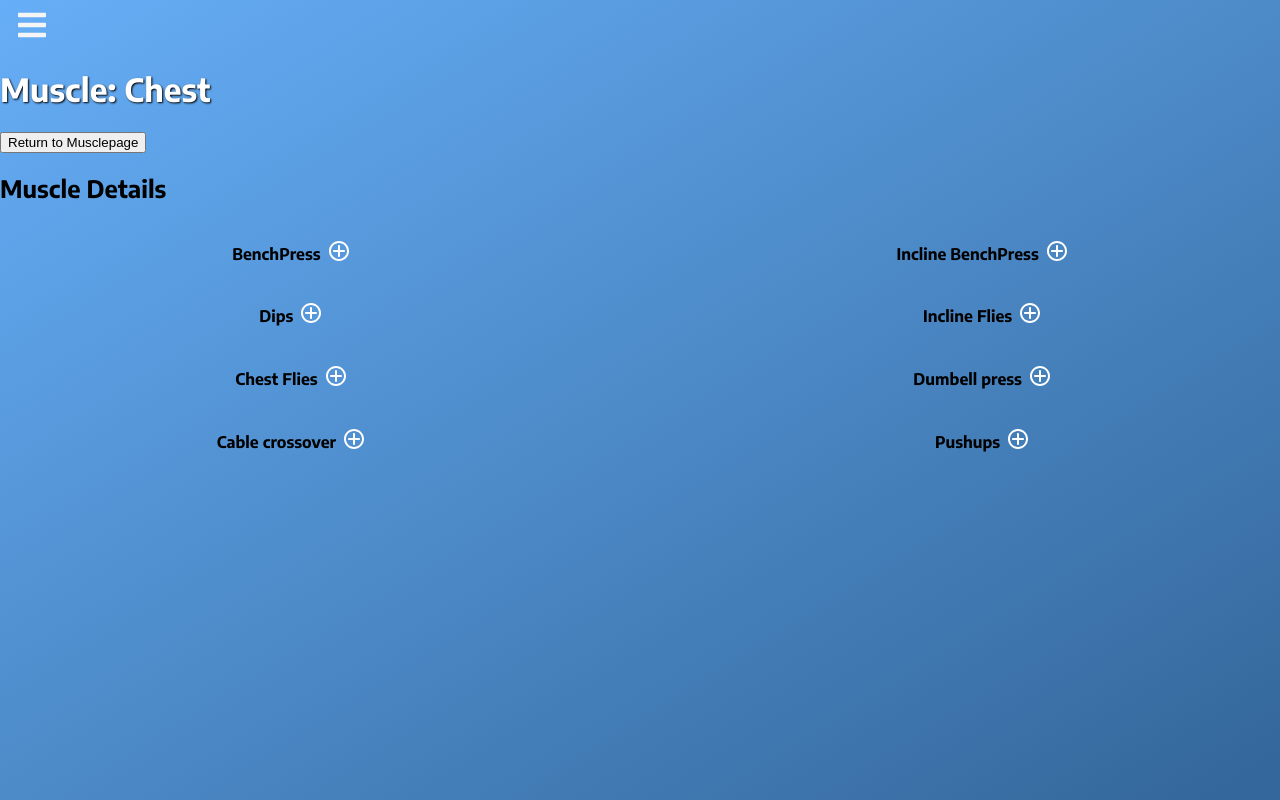
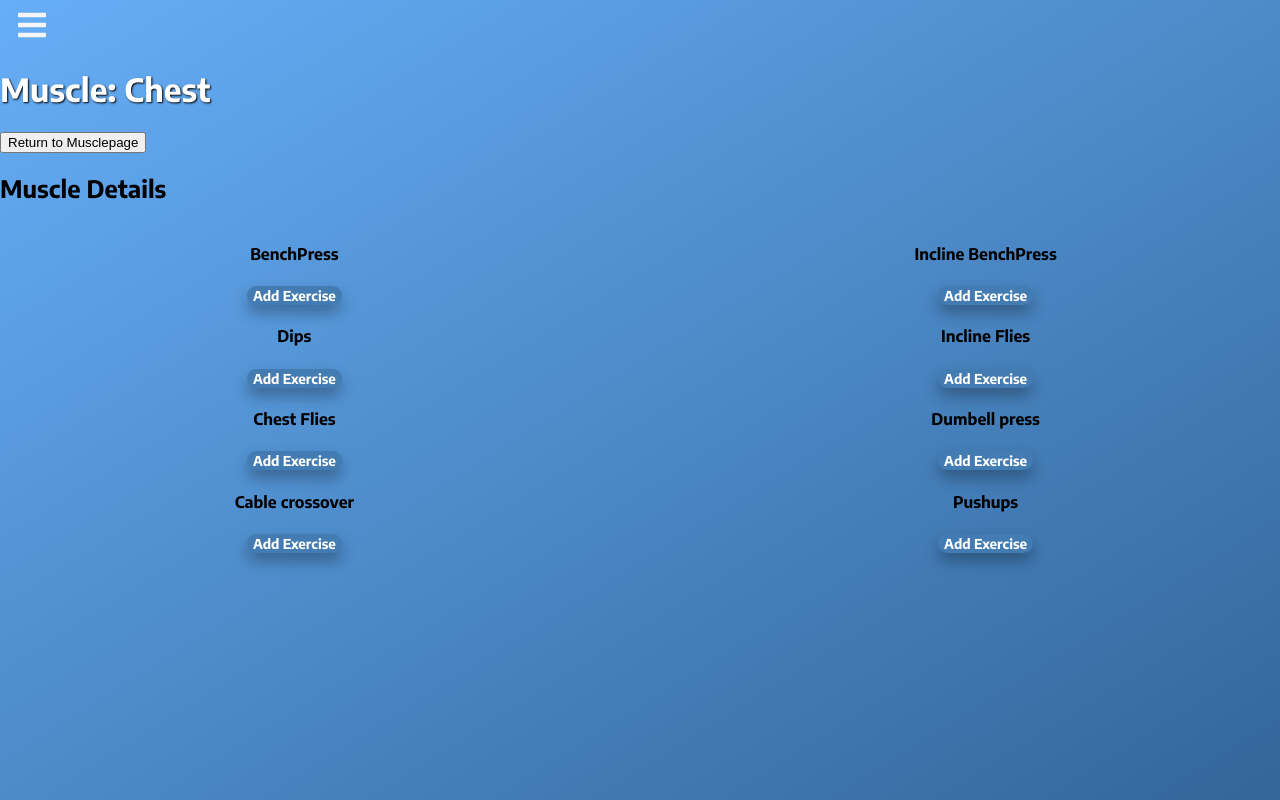
Before and after one commit to CarlMM/WorkoutJournalApp, a React (Vite) app in the folder WorkoutJournalFrontend/: page /muscles/1 in a window 1280 px wide. Built offline with nearby package versions, Linux system fonts and the light colour scheme.

Commit message:
effect on button on hover/click

```diff
--- a/WorkoutJournalFrontend/src/component/MusclePages/SpecificMuscle.jsx
+++ b/WorkoutJournalFrontend/src/component/MusclePages/SpecificMuscle.jsx
@@ -37,7 +37,8 @@ function SpecificMuscle(props) {
                                 </div>
                                 <div>
                                     <button className="addExerciseBtn" onClick={() => props.addExercise(s)}>
-                                    <CgIcons.CgAdd className="addIcon"/>
+                                        Add Exercise
+                                    {/* <CgIcons.CgAdd className="addIcon"/> */}
                                     {/* <GrIcons.GrAdd/> */}
                                 </button>
                                 </div>
--- a/WorkoutJournalFrontend/src/cssFolder/SpecificMuscle-style.css
+++ b/WorkoutJournalFrontend/src/cssFolder/SpecificMuscle-style.css
@@ -1,25 +1,42 @@
+@import url('https://fonts.googleapis.com/css2?family=Encode+Sans:wght@700&display=swap');
+
 .mainDivSMuscle{
     display: flex;
-    flex-direction: column;
+    flex-direction: row;
     text-align: center;
 }
 
+.sMuscleInnerDiv{
+    display: grid;
+    grid-template-columns: auto;
+    align-items: center;
+    justify-content:center;
+    width: 40%;
+}
 .addExerciseBtn{
-    background-color: transparent;
+    background-color: #437bb3;
+    border-radius: 25px;
     border-style: none ;
-    font-size: 3vh;
+    font-size: 1.7vh;
+    color: white;
+    font-family: 'Encode Sans', sans-serif;
+    transition: all 0.3s ease 0s;
+    box-shadow: 0px 8px 15px rgba(0, 0, 0, 0.3);
+    cursor: pointer;
+    outline: none;
 }
+
+.addExerciseBtn:hover {
+    background-color: #5597da;
+    /* box-shadow: 0px 15px 20px rgba(6, 97, 182, 0.4); */
+    color: #fff;
+    transform: translateY(-7px);
+  }
 
 .addIcon{
     color: white;
 }
 
-.sMuscleInnerDiv{
-    display: flex;
-    align-items: center;
-    justify-content:center;
-    width: 40%;
-}
 
 /*
 .exerciseDiv{
```
Also changed, not shown: WorkoutJournalFrontend/src/component/Tooltip.jsx (added, +20 -0 lines).
